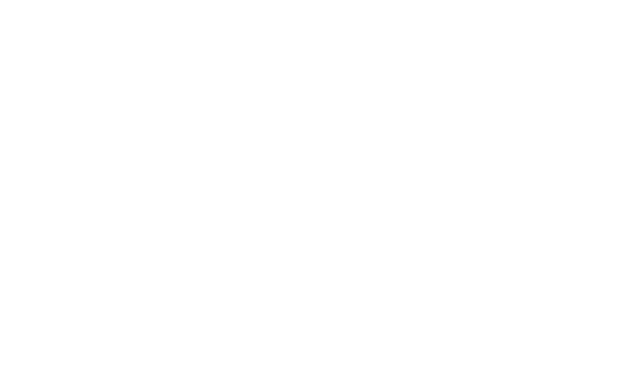
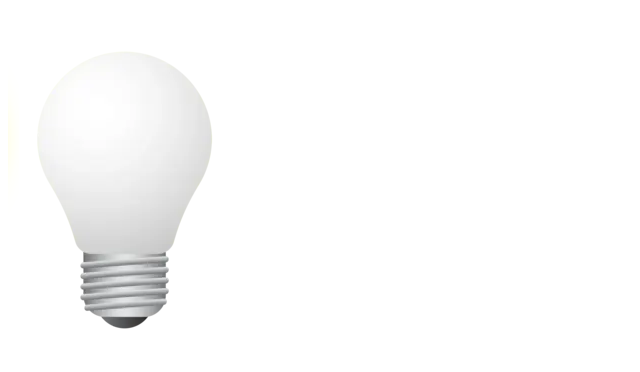
Before and after one commit to saverio-mandarano/js-dom-1, a plain HTML site: page index.html in a window 1280 px wide. Shown: the whole page, without its empty margins (0-640 px from the left). Drawn offline with Linux system fonts and the light colour scheme.

Commit message:
Inseriamo in pagina l’immagine della lampadina spenta che trovate in allegato

```diff
--- a/index.html
+++ b/index.html
@@ -27,6 +27,7 @@
   </head>
 
   <body>
+    <img src="img/white_lamp.png" alt="lampadina spenta" />
     <!-- embedding file javascript -->
     <script type="text/javascript" src="js/script.js"></script>
 
```
Also changed, not shown: js/script.js (+15 -0 lines).
